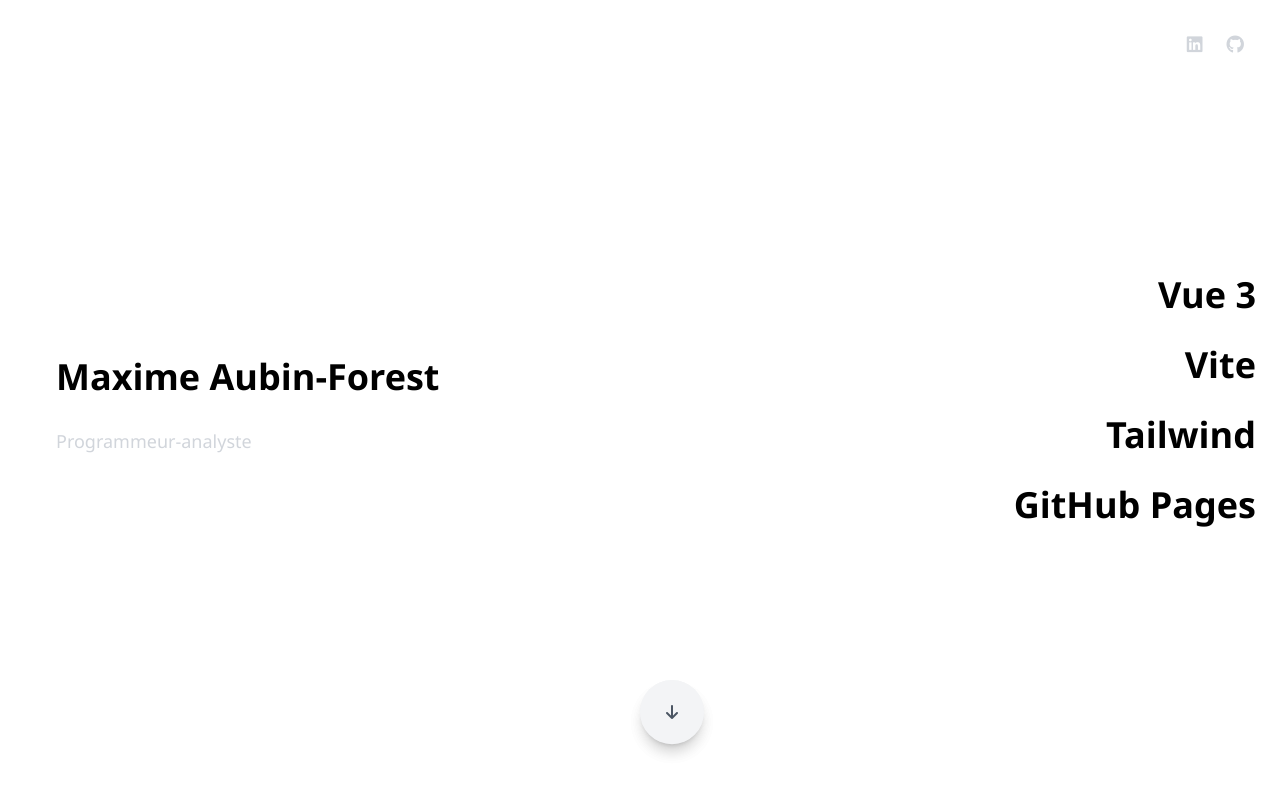
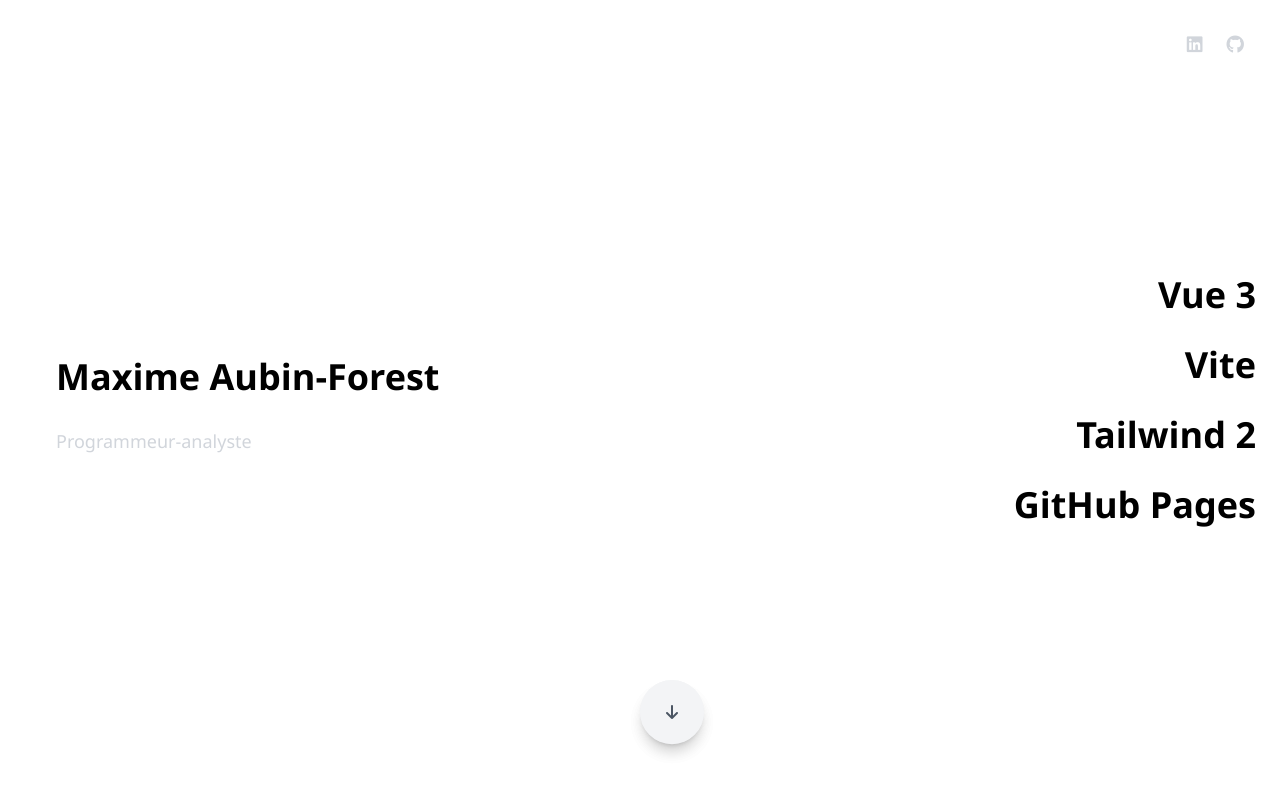
Before and after one commit to MaxForest/maxforest.github.io, a Vue app: page / in a window 1280 px wide. Shown: the top 800 px of the page. Built offline with nearby package versions, Linux system fonts and the light colour scheme.

Commit message:
Test commit

```diff
--- a/src/views/Home.vue
+++ b/src/views/Home.vue
@@ -29,7 +29,7 @@
                 Vite
               </h1>
               <h1 class="text-black text-4xl">
-                Tailwind
+                Tailwind 2
               </h1>
               <h1 class="text-black text-4xl">
                 GitHub Pages
```
Also changed, not shown: 1 other file (tests, documents, lock files or other folders).
